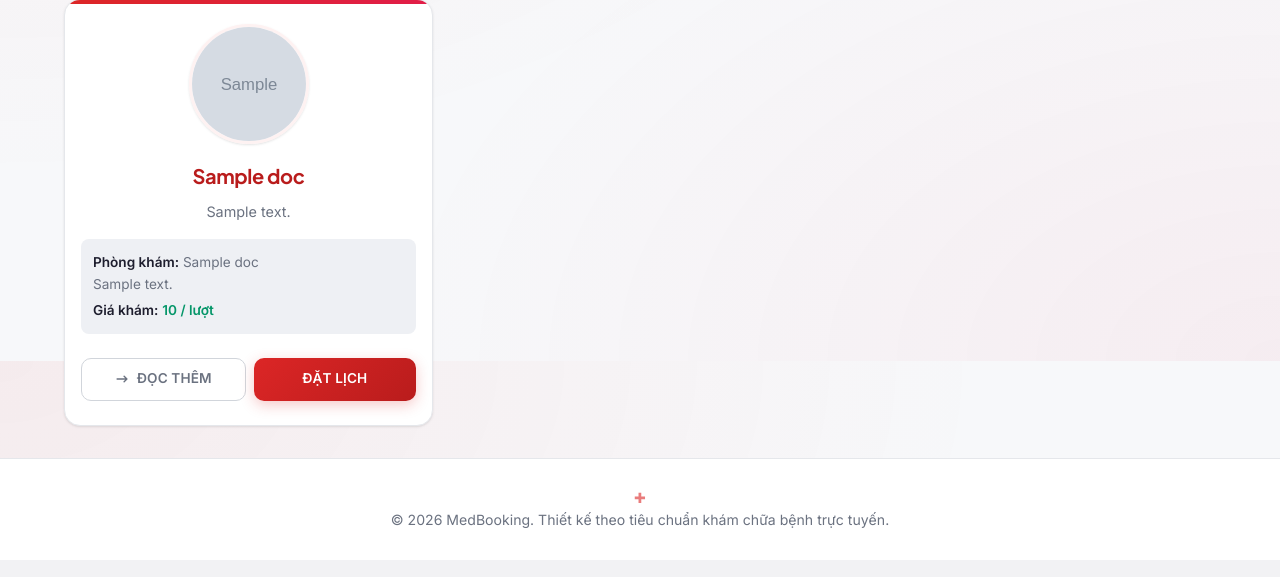
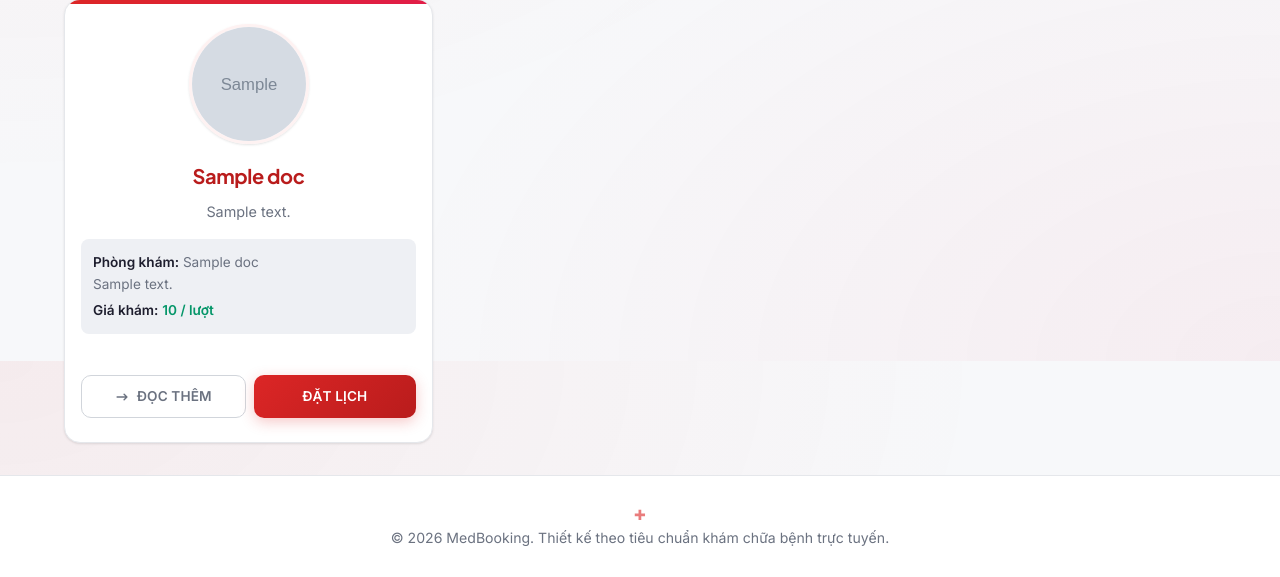
Before and after one commit to Namkhanh-sys/dat-lich-kham-online, a Flask app: template templates/disease_detail.html in a window 1280 px wide. Shown: the part 439-1016 px from the top of the page. Run offline with Flask 3, Linux system fonts and the light colour scheme; the template is opened without the code that fills it: most values are stand-ins (such as "Sample title", 1, 10 or a date in 2020); grey boxes marked "Sample" are stand-in pictures.

Commit message:
Enhance avatar colors and fix button alignment on doctor cards

```diff
--- a/app.py
+++ b/app.py
@@ -495,8 +495,8 @@ def get_dynamic_doc_info(doctor_id, doctor_name, specialty, default_profile):
 
     info = copy.deepcopy(default_profile)
 
-    # Dynamic avatar color (Reds, Dark Grays, Slates to match theme)
-    colors = ["dc2626", "b91c1c", "991b1b", "7f1d1d", "1e293b", "334155", "111827", "374151"]
+    # Dynamic avatar color (Vibrant professional palette)
+    colors = ["2563eb", "059669", "dc2626", "d97706", "7c3aed", "db2777", "0284c7", "4f46e5"]
     color = random.choice(colors)
 
     # Extract the last word (first name) from the doctor's full name
--- a/templates/disease_detail.html
+++ b/templates/disease_detail.html
@@ -31,7 +31,7 @@
 {% if doctors %}
     <div class="card-grid" id="doctorGrid">
         {% for doc in doctors %}
-            <div class="card glass-panel doctor-card" style="display: flex; flex-direction: column; text-align: center; padding: 1.5rem 1rem;">
+            <div class="card glass-panel doctor-card" style="display: flex; flex-direction: column; text-align: center; padding: 1.5rem 1rem; height: 100%;">
                 <!-- Avatar -->
                 <div style="margin: 0 auto 1rem auto; width: 120px; height: 120px; border-radius: 50%; overflow: hidden; border: 3px solid var(--primary-light); box-shadow: var(--shadow-sm);">
                     <img src="{{ doc.avatar }}" alt="{{ doc.name }}" style="width: 100%; height: 100%; object-fit: cover;">
@@ -49,7 +49,7 @@
                     {% endif %}
                 </div>
 
-                <div class="card-body-text" style="flex: 1; text-align: left; background: var(--bg-secondary); padding: 0.75rem; border-radius: 8px;">
+                <div class="card-body-text" style="text-align: left; background: var(--bg-secondary); padding: 0.75rem; border-radius: 8px;">
                     <p style="margin-bottom: 0; font-size: 0.85rem;">
                         <strong>Phòng khám:</strong> {{ doc.clinic_name }}<br>
                         <span style="color: var(--text-muted); display: block; margin-bottom: 0.25rem;">{{ doc.clinic_address }}</span>
@@ -58,7 +58,7 @@
                 </div>
 
                 <!-- 2 Buttons -->
-                <div class="card-footer" style="margin-top: 1.5rem; display: flex; gap: 0.5rem; border-top: none; padding-top: 0;">
+                <div class="card-footer" style="margin-top: auto; display: flex; gap: 0.5rem; border-top: none; padding-top: 1.5rem;">
                     <a href="{{ url_for('doctor_detail', doctor_id=doc.id, lat=user_lat, lon=user_lon, province=province, district=district, ward=ward, location_source=location_source) }}" class="btn btn-outline" style="flex: 1; justify-content: center; font-size: 0.85rem; padding: 0.6rem 0.5rem;">
                         <svg width="14" height="14" viewBox="0 0 20 20" fill="currentColor"><path fill-rule="evenodd" d="M12.293 5.293a1 1 0 011.414 0l4 4a1 1 0 010 1.414l-4 4a1 1 0 01-1.414-1.414L14.586 11H3a1 1 0 110-2h11.586l-2.293-2.293a1 1 0 010-1.414z" clip-rule="evenodd"/></svg>
                         ĐỌC THÊM
--- a/templates/select_doctor.html
+++ b/templates/select_doctor.html
@@ -21,7 +21,7 @@
 {% if doctors %}
     <div class="card-grid">
         {% for doc in doctors %}
-            <div class="card glass-panel" style="display: flex; flex-direction: column; text-align: center; padding: 1.5rem 1rem;">
+            <div class="card glass-panel doctor-card" style="display: flex; flex-direction: column; text-align: center; padding: 1.5rem 1rem; height: 100%;">
                 <!-- Avatar -->
                 <div style="margin: 0 auto 1rem auto; width: 120px; height: 120px; border-radius: 50%; overflow: hidden; border: 3px solid var(--primary-light); box-shadow: var(--shadow-sm);">
                     <img src="{{ doc.avatar if doc.avatar else 'https://ui-avatars.com/api/?name=' + doc.name + '&background=eef0f4&color=dc2626' }}" alt="{{ doc.name }}" style="width: 100%; height: 100%; object-fit: cover;">
@@ -41,7 +41,7 @@
                     {% endif %}
                 </div>
 
-                <div class="card-body-text" style="flex: 1; text-align: left; background: var(--bg-secondary); padding: 0.75rem; border-radius: 8px;">
+                <div class="card-body-text" style="text-align: left; background: var(--bg-secondary); padding: 0.75rem; border-radius: 8px;">
                     <p style="margin-bottom: 0; font-size: 0.85rem;">
                         <strong>Phòng khám:</strong> {{ doc.clinic_name }}<br>
                         <span style="color: var(--text-muted); display: block; margin-bottom: 0.25rem;">{{ doc.clinic_address }}</span>
@@ -54,7 +54,7 @@
                 </div>
 
                 <!-- 2 Buttons -->
-                <div class="card-footer" style="margin-top: 1.5rem; display: flex; gap: 0.5rem; border-top: none; padding-top: 0;">
+                <div class="card-footer" style="margin-top: auto; display: flex; gap: 0.5rem; border-top: none; padding-top: 1.5rem;">
                     <a href="{{ url_for('doctor_detail', doctor_id=doc.id, lat=user_lat, lon=user_lon, province=province, district=district, ward=ward, location_source=location_source) }}" class="btn btn-outline" style="flex: 1; justify-content: center; font-size: 0.85rem; padding: 0.6rem 0.5rem;">
                         <svg width="14" height="14" viewBox="0 0 20 20" fill="currentColor"><path fill-rule="evenodd" d="M12.293 5.293a1 1 0 011.414 0l4 4a1 1 0 010 1.414l-4 4a1 1 0 01-1.414-1.414L14.586 11H3a1 1 0 110-2h11.586l-2.293-2.293a1 1 0 010-1.414z" clip-rule="evenodd"/></svg>
                         ĐỌC THÊM
```
